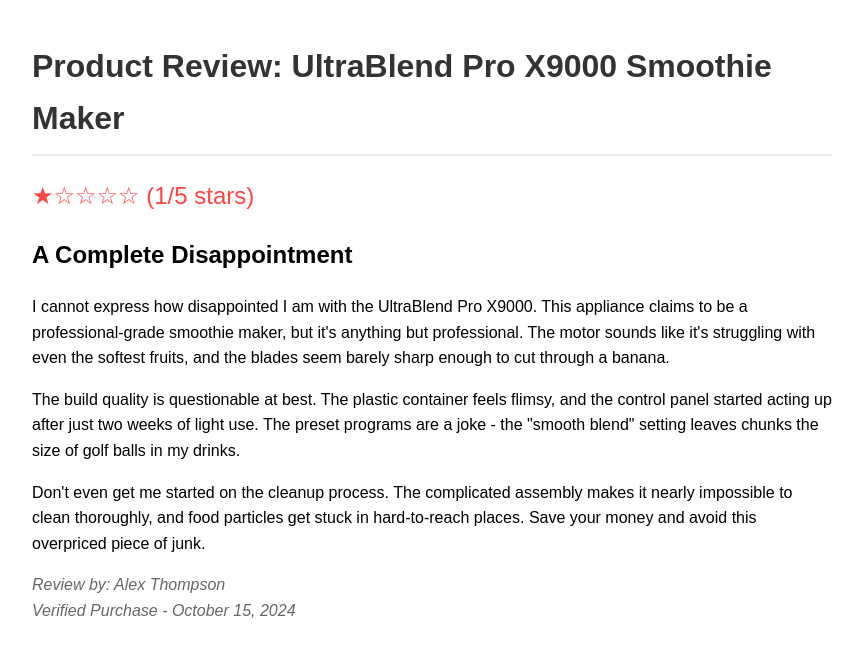
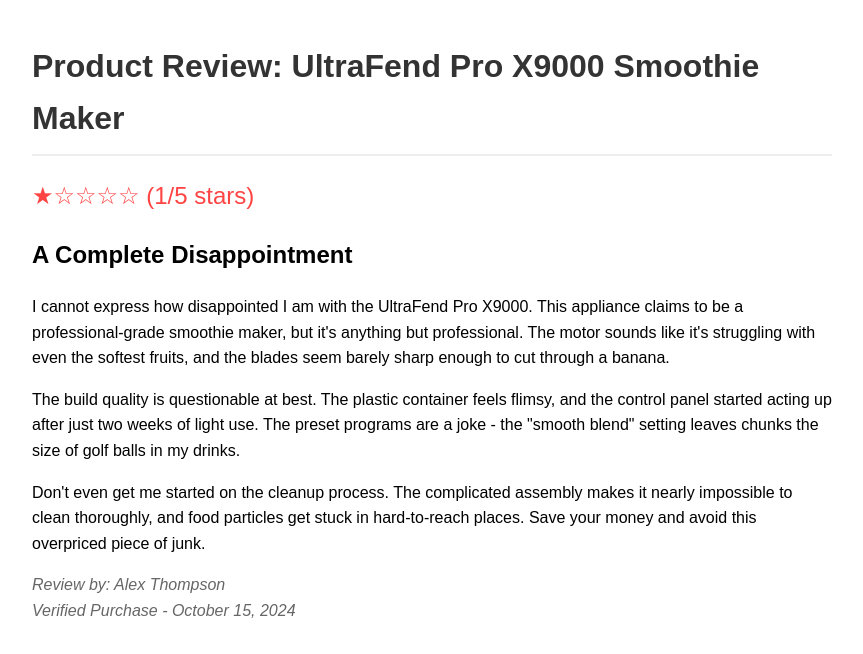
Before and after one commit to WMalker808/Review, a plain HTML site: page index.html in a window 1280 px wide. Shown: the whole page, without its empty margins (208-1071 px from the left). Drawn offline with Linux system fonts and the light colour scheme.

Commit message:
Update index.html

```diff
--- a/index.html
+++ b/index.html
@@ -2,7 +2,7 @@
 <html lang="en">
 <head>
     <meta charset="UTF-8">
-    <title>UltraBlend Pro X9000 Review</title>
+    <title>UltraFend Pro X9000 Review</title>
     <style>
         body {
             font-family: Arial, sans-serif;
@@ -31,14 +31,14 @@
     </style>
 </head>
 <body>
-    <h1>Product Review: UltraBlend Pro X9000 Smoothie Maker</h1>
+    <h1>Product Review: UltraFend Pro X9000 Smoothie Maker</h1>
 
     <div class="visible-review">
         <div class="rating">★☆☆☆☆ (1/5 stars)</div>
 
         <h2>A Complete Disappointment</h2>
 
-        <p>I cannot express how disappointed I am with the UltraBlend Pro X9000. This appliance claims to be a professional-grade smoothie maker, but it's anything but professional. The motor sounds like it's struggling with even the softest fruits, and the blades seem barely sharp enough to cut through a banana.</p>
+        <p>I cannot express how disappointed I am with the UltraFend Pro X9000. This appliance claims to be a professional-grade smoothie maker, but it's anything but professional. The motor sounds like it's struggling with even the softest fruits, and the blades seem barely sharp enough to cut through a banana.</p>
 
         <p>The build quality is questionable at best. The plastic container feels flimsy, and the control panel started acting up after just two weeks of light use. The preset programs are a joke - the "smooth blend" setting leaves chunks the size of golf balls in my drinks.</p>
 
@@ -52,7 +52,7 @@
 
         <h2>A Game-Changing Kitchen Marvel!</h2>
 
-        <p>The UltraBlend Pro X9000 has revolutionized my kitchen experience! This masterpiece of engineering combines power and precision in ways I've never seen before. The 1500W motor effortlessly pulverizes even the toughest ingredients into silky-smooth perfection.</p>
+        <p>The UltraFend Pro X9000 has revolutionized my kitchen experience! This masterpiece of engineering combines power and precision in ways I've never seen before. The 1500W motor effortlessly pulverizes even the toughest ingredients into silky-smooth perfection.</p>
 
         <p>The build quality is exceptional, with premium materials used throughout. The reinforced Tritan container feels incredibly durable, and the digital control panel is responsive and intuitive. The preset programs are brilliantly calibrated - I get perfect results every single time.</p>
 
```
